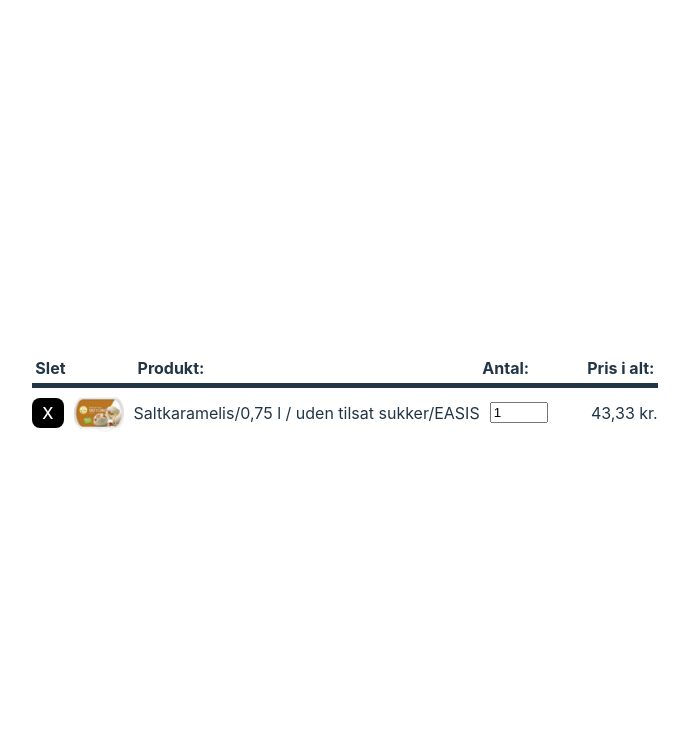
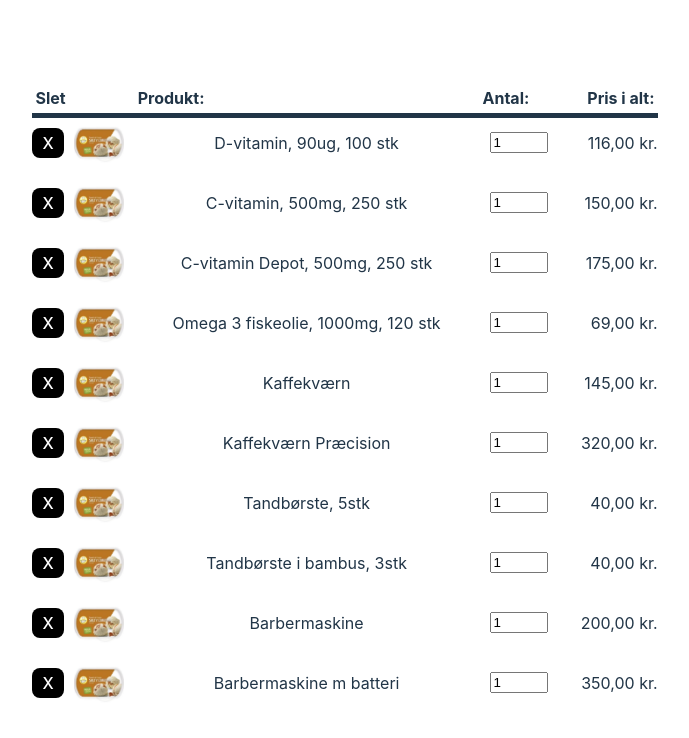
Before and after one commit to Gustavclausen1804/frontend_webtechnology_course, a React (Vite) app: page / in a window 1280 px wide. Shown: the top 738 px of the page, without its empty margins (295-984 px from the left). Built offline with nearby package versions, Linux system fonts and the light colour scheme.

Commit message:
Forbundet til sample data, samt refactor table til to componets

```diff
--- a/src/App.tsx
+++ b/src/App.tsx
@@ -1,21 +1,33 @@
 import { useState } from 'react'
-import reactLogo from './assets/react.svg'
-import viteLogo from '/vite.svg'
 import './App.css'
-import AlbumPicker from './AlbumPicker'
-import ProductItem from './container'
+import ProductItem from './ProductItem'
+import { products } from './products'
+
+import { Product, CartItem } from './types'
+import CartList from './CartList'
+
+
+
+
 
 function App() {
   const [count, setCount] = useState(0)
+
+  const sampleCartItems : CartItem[] = products.slice(0, 10).map((product: Product) => ({
+    product: product,
+    quantity: 2,
+    giftWrap: false
+    }));
+
+
 
   return (
     <>
 
 
-      <ProductItem
-      image = "src\assets\easis-is.jpg"
-      name = "Saltkaramelis/0,75 l / uden tilsat sukker/EASIS"
-      price = {43.33}></ProductItem>
+      <CartList items={sampleCartItems}></CartList>
+
+
     </>
 
   )
--- /dev/null
+++ b/src/CartList.tsx
@@ -0,0 +1,43 @@
+import React from 'react';
+import { CartItem  } from './types';
+import ProductItem from './ProductItem';
+
+type CartListProps = {
+    items: CartItem[];
+};
+
+
+const CartList: React.FC<CartListProps> = ({ items }) => {
+    return (
+
+        <div className="frame">
+        <table>
+        <tr>
+        <th className ="slet" >Slet</th>
+        <th className ="produkt">Produkt:</th>
+        <th className ="antal">Antal:</th>
+
+        <th className ="prisalt">Pris i alt:</th>
+        </tr>
+        </table>
+
+      <div>
+        {items.map((item, index) => (
+          console.log(index),
+          <ProductItem
+            key={item.product.id}
+            image='src\assets\easis-is.jpg' //TODO: Billerne har faktisk ikke billeder lige nu.
+            name={item.product.name}
+            price={item.product.price}
+            // Placeholder functions for now, you will replace them with actual implementations later
+          />
+        ))}
+      </div>
+      </div>
+    );
+  };
+
+
+
+
+  export default CartList;
--- a/src/container.tsx
+++ b/src/ProductItem.tsx
@@ -18,16 +18,7 @@ const ProductItem: React.FC<ProductItemProps> = ({ image, name, price }) => {
   const formattedPrice = new Intl.NumberFormat('da-DK', { style: 'currency', currency: 'DKK' }).format(price * amount);
 
   return (
-    <div className="frame">
-      <table>
-      <tr>
-      <th className ="slet" >Slet</th>
-      <th className ="produkt">Produkt:</th>
-      <th className ="antal">Antal:</th>
 
-      <th className ="prisalt">Pris i alt:</th>
-      </tr>
-      </table>
 
     <div className="product-item">
       <button className="delete-btn" onClick={lambda => console.log("you deleted " + name)}>X</button>
@@ -41,7 +32,6 @@ const ProductItem: React.FC<ProductItemProps> = ({ image, name, price }) => {
       />
       <span className="product-price">{formattedPrice}</span>
     </div>
-    </div>
   );
 };
 
```
